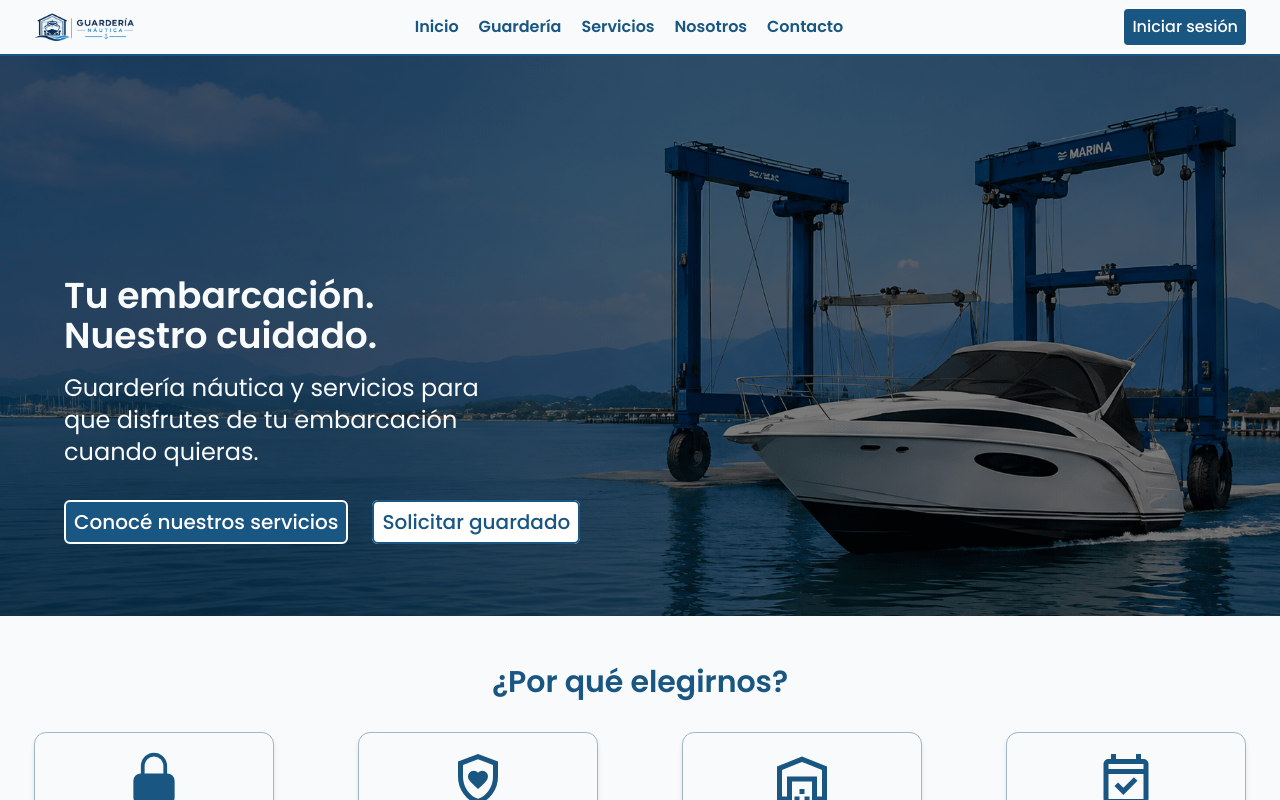
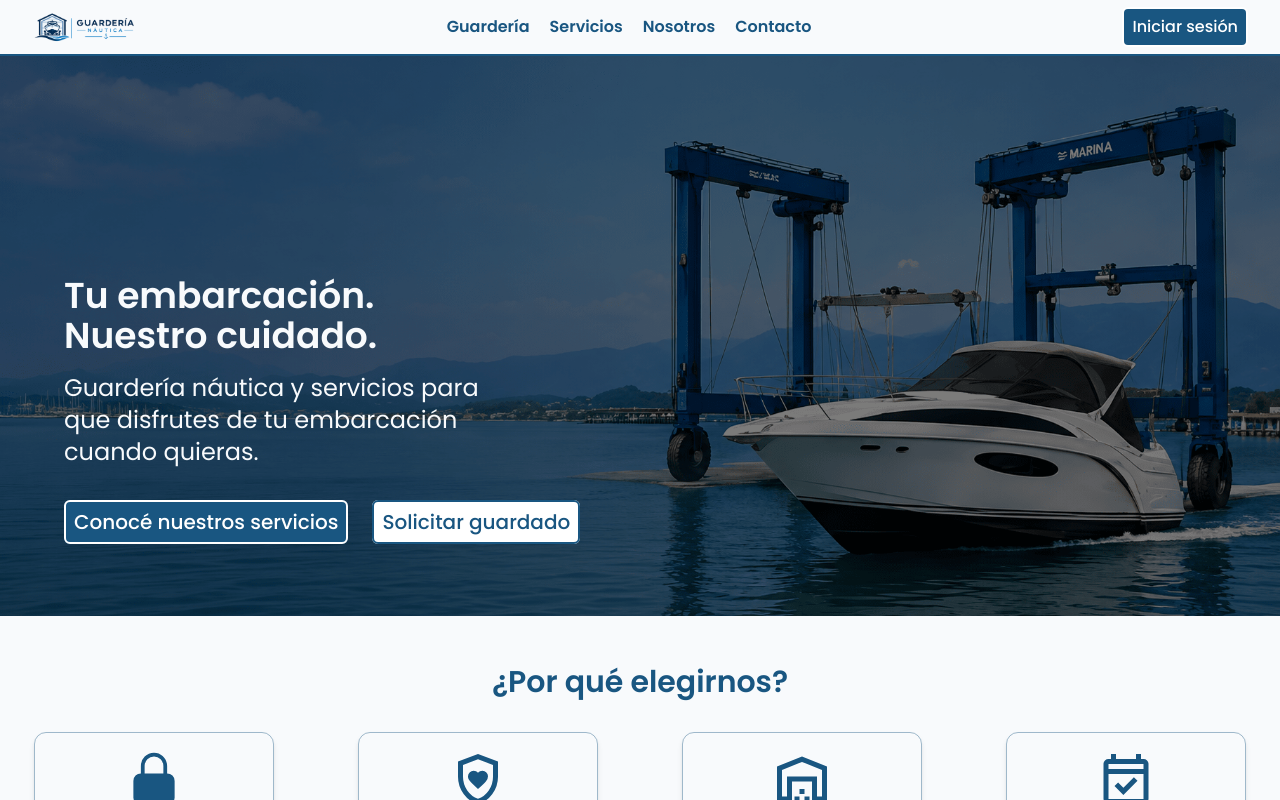
Before and after one commit to Martiks38/frontend_dsw, a Next.js app: page / in a window 1280 px wide. Shown: the top 800 px of the page. Built offline with nearby package versions, Linux system fonts and the light colour scheme.

Commit message:
feat: update data for footer and navigation

```diff
--- a/src/data/footer.data.ts
+++ b/src/data/footer.data.ts
@@ -19,7 +19,7 @@ export const footerColumns: Array<FooterColumn> = [
     items: [
       {
         label: '+54 341 123 4567',
-        href: 'tel:+543411234567',
+        action: 'copy',
       },
       {
         label: 'info@guarderianautica.com',
--- a/src/data/navigation.data.ts
+++ b/src/data/navigation.data.ts
@@ -1,10 +1,6 @@
 import { LinkItem } from '@/interfaces';
 
 export const navigationItems: LinkItem[] = [
-  {
-    label: 'Inicio',
-    href: '#inicio',
-  },
   {
     label: 'Guardería',
     href: '#guarderia',
```
